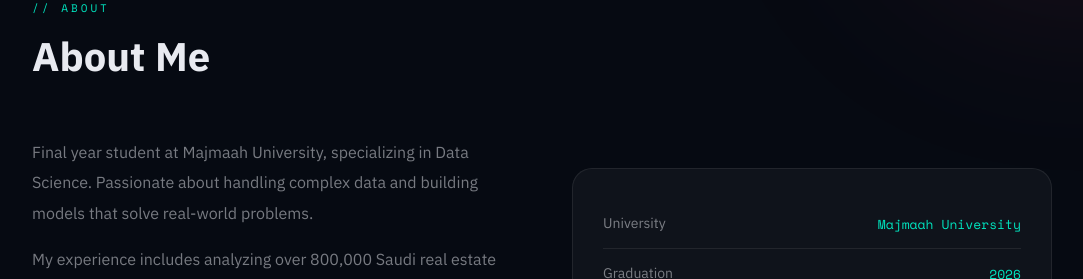
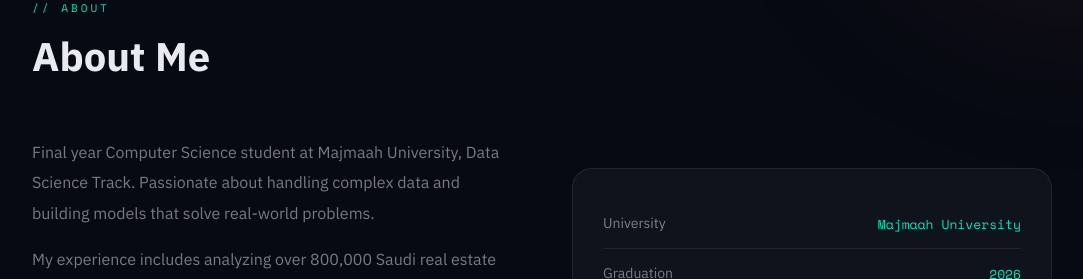
Before and after one commit to Ziyad-alabduljabbar/portfolio, a plain HTML site: page index.html in a window 1280 px wide. Shown: the part 900-1179 px from the top of the page, without its empty margins (98-1181 px from the left). Drawn offline with nearby package versions, Linux system fonts and the light colour scheme.

Commit message:
Update index.html

```diff
--- a/index.html
+++ b/index.html
@@ -140,7 +140,7 @@ html[dir="rtl"] .stat-item:last-child{border-left:none}
   <h2 class="section-title t" data-ar="نبذة عني" data-en="About Me">About Me</h2>
   <div class="about-grid">
     <div class="about-text">
-      <p class="t" data-ar="أنا طالب علوم حاسب في السنة الأخيرة بجامعة المجمعة، مسار في مسار علم البيانات. أمتلك شغفاً كبيراً بالتعامل مع البيانات المعقدة وبناء النماذج التي تحل مشاكل واقعية." data-en="Final year student at Majmaah University, specializing in Data Science. Passionate about handling complex data and building models that solve real-world problems.">Final year student at Majmaah University, specializing in Data Science. Passionate about handling complex data and building models that solve real-world problems.</p>
+      <p class="t" data-ar="أنا طالب علوم حاسب في السنة الأخيرة بجامعة المجمعة، مسار في مسار علم البيانات. أمتلك شغفاً كبيراً بالتعامل مع البيانات المعقدة وبناء النماذج التي تحل مشاكل واقعية." data-en="Final year Computer Science student at Majmaah University, Data Science Track. Passionate about handling complex data and building models that solve real-world problems.">Final year Computer Science student at Majmaah University, Data Science Track. Passionate about handling complex data and building models that solve real-world problems.</p>
       <p class="t" data-ar="خبرتي العملية تشمل تحليل أكثر من 800 ألف سجل لبيانات العقارات السعودية، وتطوير وتطبيق مفاهيم البرمجة المتقدمة وهياكل البيانات." data-en="My experience includes analyzing over 800,000 Saudi real estate records and applying advanced programming concepts and data structures.">My experience includes analyzing over 800,000 Saudi real estate records and applying advanced programming concepts and data structures.</p>
       <p class="t" data-ar="أعمل حالياً على مشروع تخرجي 'الورّاق'، وهو نظام توصية أكاديمي يهدف لرفع دقة التوصيات باستخدام خوارزميات NLP ودمج LLM API." data-en="Currently working on my graduation project 'Al-Warraq', an academic recommendation system aiming to boost accuracy using NLP algorithms and LLM APIs.">Currently working on my graduation project 'Al-Warraq', an academic recommendation system aiming to boost accuracy using NLP algorithms and LLM APIs.</p>
     </div>
```
